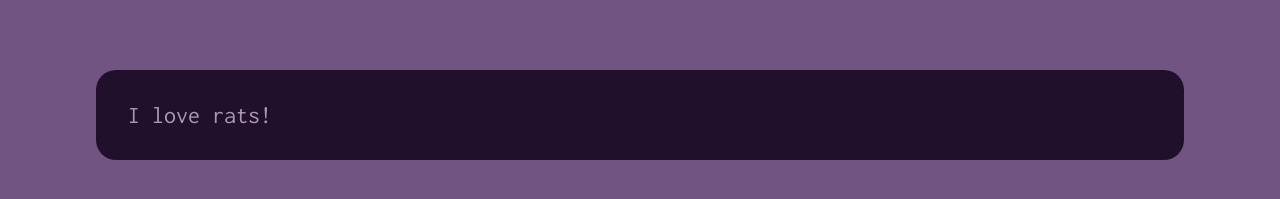
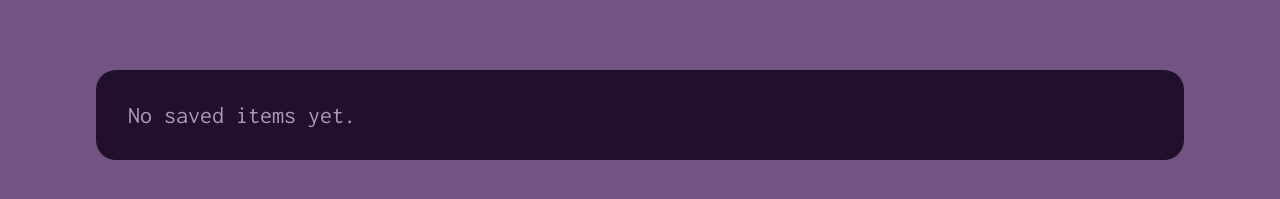
Before and after one commit to the-Fish2/LaTalk, a React (Create React App) app in the folder latalk_web/: page /SavedLaTeX in a window 1280 px wide. Shown: the part 187-386 px from the top of the page. Built offline with nearby package versions, Linux system fonts and the light colour scheme; a web font is replaced by a local one.

Commit message:
ugly saved latex

```diff
--- a/latalk_web/src/App.js
+++ b/latalk_web/src/App.js
@@ -1,13 +1,49 @@
 import { BrowserRouter as Router, Routes, Route } from 'react-router-dom';
 import Home from './Home';
 import SavedLaTeX from './SavedLaTeX';
+import { useState, useEffect } from "react";
+import 'katex/dist/katex.min.css';
+import { InlineMath, BlockMath } from 'react-katex';
+
+
+function renderLatex(text) {
+  const parts = [];
+  const regex = /(\$\$.*?\$\$|\$.*?\$)/g;
+  let lastIndex = 0;
+  let match;
+
+  while ((match = regex.exec(text)) !== null) {
+    if (match.index > lastIndex) {
+      parts.push(text.slice(lastIndex, match.index));
+    }
+    const latex = match[0];
+    if (latex.startsWith("$$")) {
+      parts.push(<BlockMath math={latex.slice(2, -2)} />);
+    }
+    else if (latex.startsWith("$")) {
+      parts.push(<InlineMath math={latex.slice(1, -1)} />);
+    }
+    else {
+      parts.push(latex);
+    }
+    lastIndex = regex.lastIndex;
+  }
+
+  if (lastIndex < text.length) {
+    parts.push(text.slice(lastIndex));
+  }
+
+  return parts;
+}
 
 function App() {
+  const [savedLatex, setSavedLatex] = useState([]);
+
   return (
     <Router>
       <Routes>
-        <Route path="/" element={<Home />} />
-        <Route path="/SavedLaTeX" element={<SavedLaTeX />} />
+        <Route path="/" element={<Home savedLatex={savedLatex} setSavedLatex={setSavedLatex} renderLatex={renderLatex}/>} />
+        <Route path="/SavedLaTeX" element={<SavedLaTeX savedLatex={savedLatex} renderLatex={renderLatex}/>} />
       </Routes>
     </Router>
   );
--- a/latalk_web/src/Home.js
+++ b/latalk_web/src/Home.js
@@ -4,36 +4,6 @@ import micpic from "./Microphone2.png"
 import 'katex/dist/katex.min.css';
 import { InlineMath, BlockMath } from 'react-katex';
 import { useNavigate } from 'react-router-dom'
-
-function renderLatex(text) {
-  const parts = [];
-  const regex = /(\$\$.*?\$\$|\$.*?\$)/g;
-  let lastIndex = 0;
-  let match;
-
-  while ((match = regex.exec(text)) !== null) {
-    if (match.index > lastIndex) {
-      parts.push(text.slice(lastIndex, match.index));
-    }
-    const latex = match[0];
-    if (latex.startsWith("$$")) {
-      parts.push(<BlockMath math={latex.slice(2, -2)} />);
-    }
-    else if (latex.startsWith("$")) {
-      parts.push(<InlineMath math={latex.slice(1, -1)} />);
-    }
-    else {
-      parts.push(latex);
-    }
-    lastIndex = regex.lastIndex;
-  }
-
-  if (lastIndex < text.length) {
-    parts.push(text.slice(lastIndex));
-  }
-
-  return parts;
-}
 
 function SavedButton() {
   const navigate = useNavigate();
@@ -45,10 +15,14 @@ function SavedButton() {
   )
 }
 
-function Home() {
+function Home({savedLatex, setSavedLatex, renderLatex}) {
   const [isListening, setIsListening] = useState(false);
   const [nlText, setNlText] = useState("");
-  const [latexText, setLatexText] = useState("");
+  const [latexText, setLatexText] = useState("testing the quadratic formula which is $\\frac{-b\\pm\\sqrt{b^2-4ac}}{2a}$. it is useful. $$\\int_0^\\infty x^2 dx$$ $$\\int_0^\\infty x^2 dx$$ very cool stuff. remember teh quadratic formula: $\\frac{-b\\pm\\sqrt{b^2-4ac}}{2a}$??");
+
+  const addToSaved = () => {
+    setSavedLatex([...savedLatex, latexText]);
+  }
 
   const handleMicClick = async () => {
     setIsListening(!isListening);
@@ -151,8 +125,9 @@ function Home() {
             <h3>LaTeX</h3>
             <div className="scrollContainer">
               <div>{renderLatex(latexText)}</div>
-              <p className="annotation">I love rats!</p>
+              {/* <p className="annotation">I love rats!</p> */}
             </div>
+            <button onClick={addToSaved} className="saveButton">Save</button>
           </div>
         </div>
       </div>
--- a/latalk_web/src/SavedLaTeX.js
+++ b/latalk_web/src/SavedLaTeX.js
@@ -1,7 +1,10 @@
 import { useNavigate } from 'react-router-dom';
 import "./App.css";
+import 'katex/dist/katex.min.css';
+import { InlineMath, BlockMath } from 'react-katex';
 
-function SavedLaTeX() {
+
+function SavedLaTeX({savedLatex, renderLatex}) {
   const navigate = useNavigate();
   return (
     <div className="app-container">
@@ -9,7 +12,13 @@ function SavedLaTeX() {
       <h2>Your saved LaTeX translations will appear here.</h2>
       <button onClick={() => navigate('/')} className="savedButton">Home</button>
       <div className="textContainer2">
-        <p>I love rats!</p>
+        {savedLatex.length === 0 ? (
+          <p>No saved items yet.</p>
+        ) : (
+          savedLatex.map((item) => (
+              <div>{renderLatex(item)}</div>
+          ))
+        )}
       </div>
     </div>
   );
```
